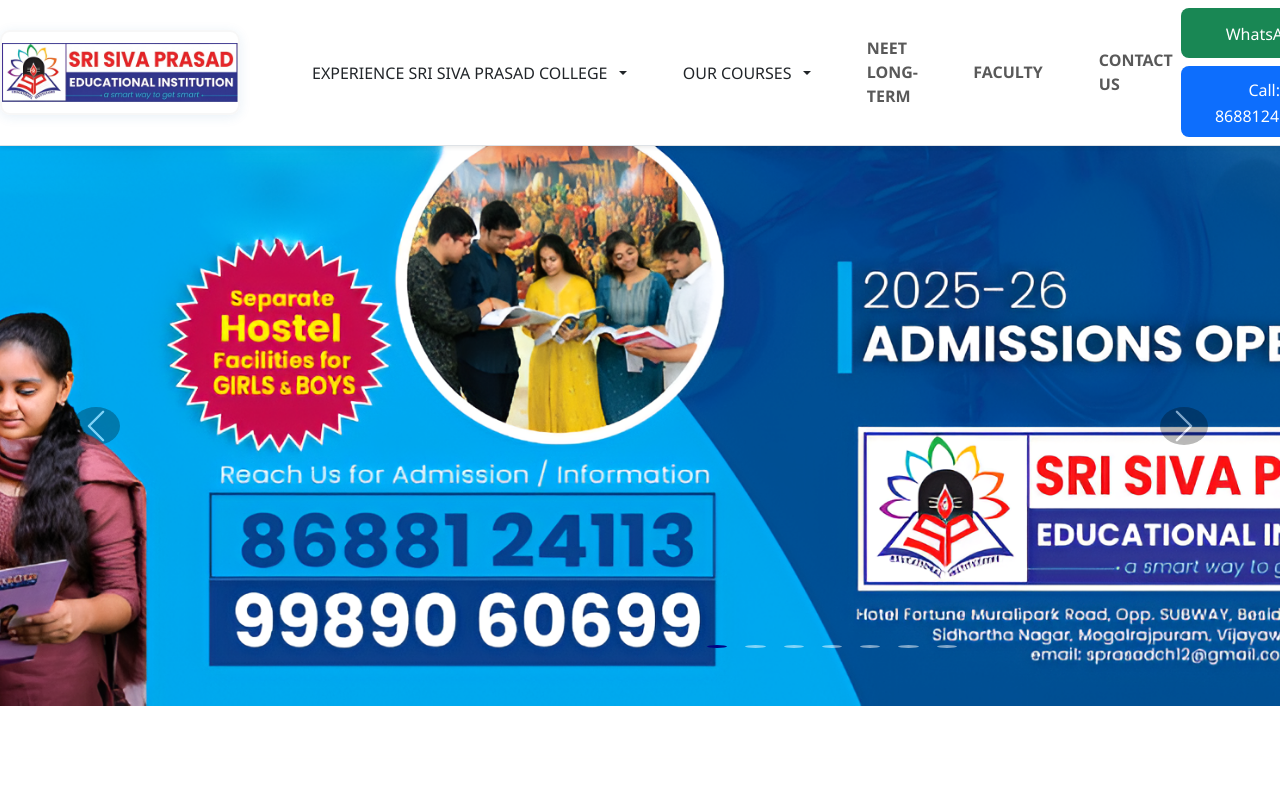
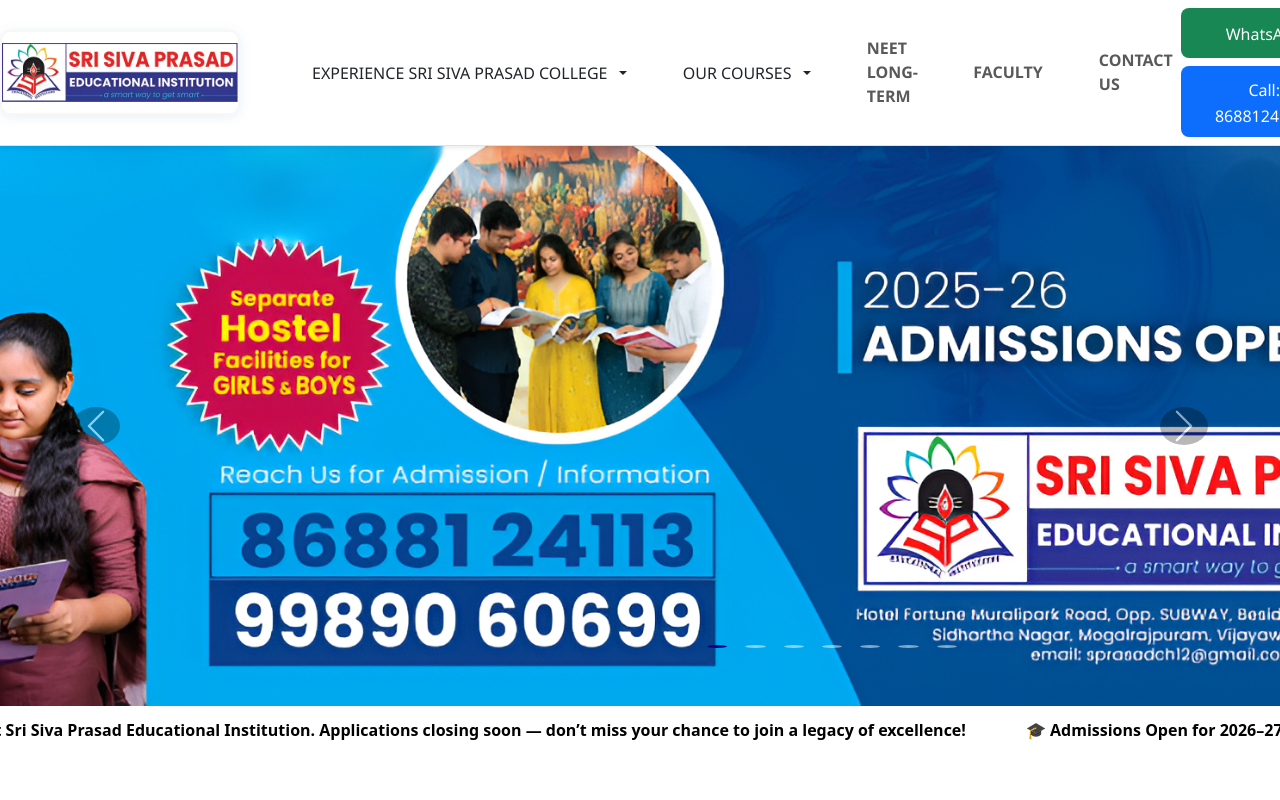
Before and after one commit to Tripadh/Sri-Siva-Prasad-Educational-Institutions, a React (Vite) app: page / in a window 1280 px wide. Shown: the top 800 px of the page. Built offline with nearby package versions, Linux system fonts and the light colour scheme.

Commit message:
Refactor navbar structure and styling

```diff
--- a/src/pages/Home.css
+++ b/src/pages/Home.css
@@ -1044,3 +1044,65 @@
   display: block;
   padding-left: 100%;
 }
+
+
+/* ===== Announcement / Marquee Replacement ===== */
+
+.announcement-bar {
+  width: 100%;
+  overflow: hidden;
+  background: linear-gradient(90deg, #ffffff, #ffffff);
+  color: #000000;
+  padding: 12px 0;
+  position: relative;
+}
+
+.announcement-track {
+  display: flex;
+  width: max-content;
+  animation: scroll-left 18s linear infinite;
+}
+
+.announcement-track span {
+  white-space: nowrap;
+  padding-right: 60px;
+  font-weight: 600;
+  font-size: 1rem;
+}
+
+/* Animation */
+@keyframes scroll-left {
+  from {
+    transform: translateX(0%);
+  }
+  to {
+    transform: translateX(-50%);
+  }
+}
+
+/* Pause on hover (feels premium) */
+.announcement-bar:hover .announcement-track {
+  animation-play-state: paused;
+}
+
+/* Mobile tweak */
+@media (max-width: 768px) {
+  .announcement-track span {
+    font-size: 0.9rem;
+  }
+}
+/* ===== HERO CAROUSEL RESPONSIVE ===== */
+
+.fullscreen-carousel img {
+  height: 90vh;
+  object-fit: cover;
+}
+
+/* Mobile */
+@media (max-width: 768px) {
+  .fullscreen-carousel img {
+    height: 60vh;
+  }
+
+
+}
--- a/src/pages/Home.jsx
+++ b/src/pages/Home.jsx
@@ -1,5 +1,6 @@
 import React, { useState, useEffect } from 'react';
 import { Link } from "react-router-dom";
+
 
 import './Home.css';
 import slide1 from '../assets/slide-1.png';
@@ -92,7 +93,7 @@
 const SuccessStoryCard = ({ image, score, exam, name, message }) => (
   <div className="ssc-card">
     <div className="ssc-card-img-wrap">
-      {image ? <img src={image} alt={name} className="ssc-card-img" /> : null}
+      {image ? <img src={image} alt={name} loading="lazy" className="ssc-card-img" /> : null}
     </div>
     <div className="ssc-card-score">
       <span>{score}</span>
@@ -163,7 +164,7 @@
   <footer className="footer">
     <div className="footer-container">
       <div className="footer-col footer-branding">
-        <img src={foter} alt="Sri Siva Prasad Logo" className="footer-logo" />
+        <img src={foter} alt="Sri Siva Prasad Logo"   loading="lazy" className="footer-logo" />
         <p className="footer-desc">
           Sri Siva Prasad Educational Institute, a premier institution nurturing excellence, has been inspiring academic success across Vijayawada and neighboring regions since 2016.
         </p>
@@ -243,7 +244,7 @@
           <div className="carousel-inner">
             {carouselSlides.map((img, idx) => (
               <div key={idx} className={`carousel-item ${idx === 0 ? 'active' : ''}`}>
-                <img src={img} className="d-block w-100" alt={`Slide ${idx + 1}`} />
+                <img src={img}   loading="lazy" className="d-block w-100" alt={`Slide ${idx + 1}`} />
               </div>
             ))}
           </div>
@@ -259,11 +260,17 @@
         </div>
       </div>
 
-      <div className="marquee-container">
-        <marquee behavior="scroll" direction="left" scrollamount="5">
-          <strong>Admissions Open for 2026–27! Enroll now and secure your seat at Sri Siva Prasad Educational Institution. Applications close on Soon— don’t miss your chance to join a legacy of excellence!</strong>
-        </marquee>
-      </div>
+      <div className="announcement-bar">
+  <div className="announcement-track">
+    <span>
+      🎓 Admissions Open for 2026–27! Enroll now and secure your seat at Sri Siva Prasad Educational Institution. Applications closing soon — don’t miss your chance to join a legacy of excellence!
+    </span>
+    <span>
+      🎓 Admissions Open for 2026–27! Enroll now and secure your seat at Sri Siva Prasad Educational Institution. Applications closing soon — don’t miss your chance to join a legacy of excellence!
+    </span>
+  </div>
+</div>
+
 
       <div className="home-banner-message">
         <h2 className="home-banner-title">
@@ -278,7 +285,7 @@
 
       <div className="home-about-section">
         <div className="home-about-left">
-          <img src={building} alt="Sri Siva Prasad Building" />
+          <img src={building}   loading="lazy" alt="Sri Siva Prasad Building" />
         </div>
         <div className="home-about-right">
           <h2>Sri Siva Prasad Educational Group</h2>
```
